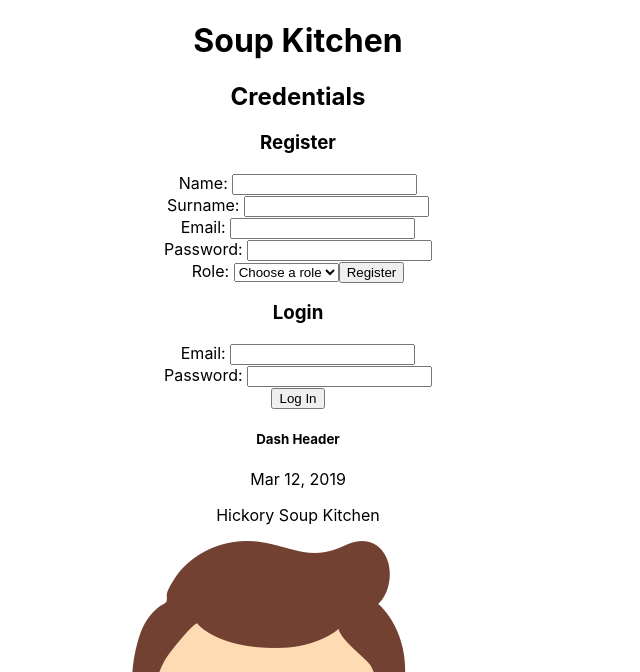
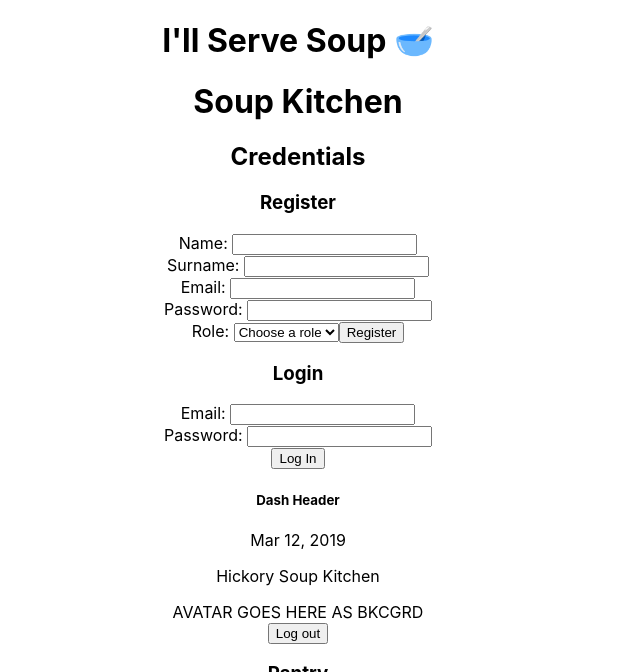
Before and after one commit to mark-marshall/Soup-Kitchen, a React (Create React App) app: page / in a window 1280 px wide. Shown: the top 672 px of the page, without its empty margins (342-982 px from the left). Built offline with nearby package versions, Linux system fonts and the light colour scheme; no server answers.

Commit message:
Added basic components for App header and foter

```diff
--- a/src/App.js
+++ b/src/App.js
@@ -1,19 +1,22 @@
 import React, { Component } from 'react';
 
 import './App.css';
+import AppHeader from './components/AppHeader';
 import Credentials from './components/Credentials';
 import Dashboard from './components/Dashboard';
 import VolunteerOpps from './components/VolunteerOpps';
-
+import AppFooter from './components/AppFooter';
 
 class App extends Component {
   render() {
     return (
       <div className="App">
+        <AppHeader />
         <h1>Soup Kitchen</h1>
         <Credentials />
         <Dashboard />
         <VolunteerOpps />
+        <AppFooter />
       </div>
     );
   }
--- /dev/null
+++ b/src/components/AppFooter.jsx
@@ -0,0 +1,7 @@
+import React from 'react';
+
+export default function AppHeader() {
+    return (
+        <h5>Made with <span role="img" aria-label="soup">❤️</span>in Europe</h5>
+    )
+}
--- /dev/null
+++ b/src/components/AppHeader.jsx
@@ -0,0 +1,7 @@
+import React from 'react';
+
+export default function AppHeader() {
+    return (
+        <h1>I'll Serve Soup <span role="img" aria-label="soup">🥣</span></h1>
+    )
+}
--- a/src/components/DashboardHeader.jsx
+++ b/src/components/DashboardHeader.jsx
@@ -8,10 +8,7 @@ export default function DashboardHeader({ user }) {
       <p>{moment().format('ll')}</p>
       <p>Hickory Soup Kitchen</p>
       <p>{user.firstname}</p>
-      <img
-        src={require('../img/mark.png')}
-        alt="user-cartoon"
-      />
+      <div>AVATAR GOES HERE AS BKCGRD</div>
       <button>Log out</button>
     </div>
   );
--- a/src/state/actionCreators.js
+++ b/src/state/actionCreators.js
@@ -13,7 +13,6 @@ export const getTokenOnRegistrationAsync = user => dispatch => {
   axios()
     .post(staffRegisterURL, user)
     .then(res => {
-      console.log(res);
       localStorage.setItem('token', res.data.token);
       localStorage.setItem('id', res.data.id);
       dispatch(tokenFetched());
@@ -28,7 +27,6 @@ export const getTokenOnLoginAsync = user => dispatch => {
   axios()
     .post(staffLoginURL, user)
     .then(res => {
-      console.log(res);
       localStorage.setItem('token', res.data.token);
       localStorage.setItem('id', res.data.id);
       dispatch(tokenFetched());
```
